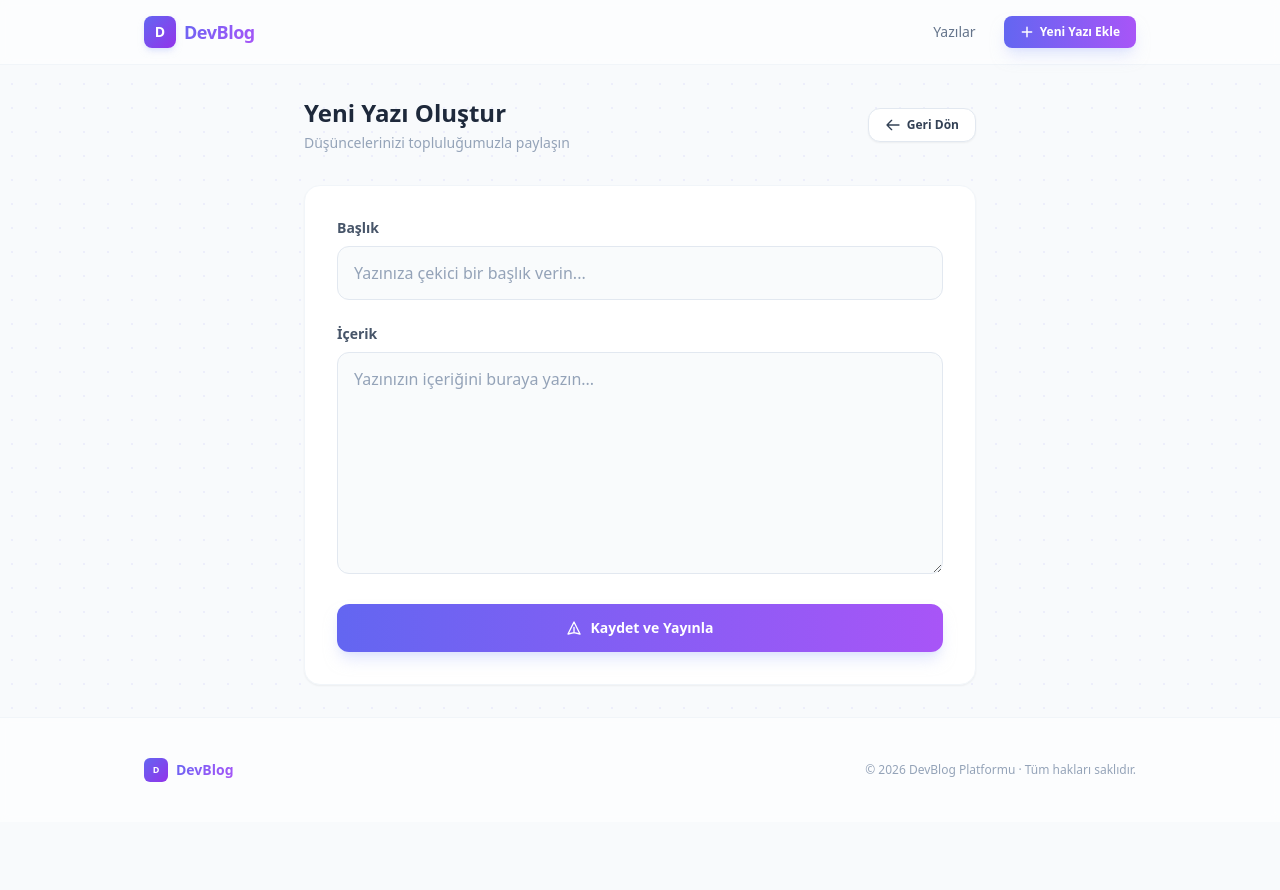
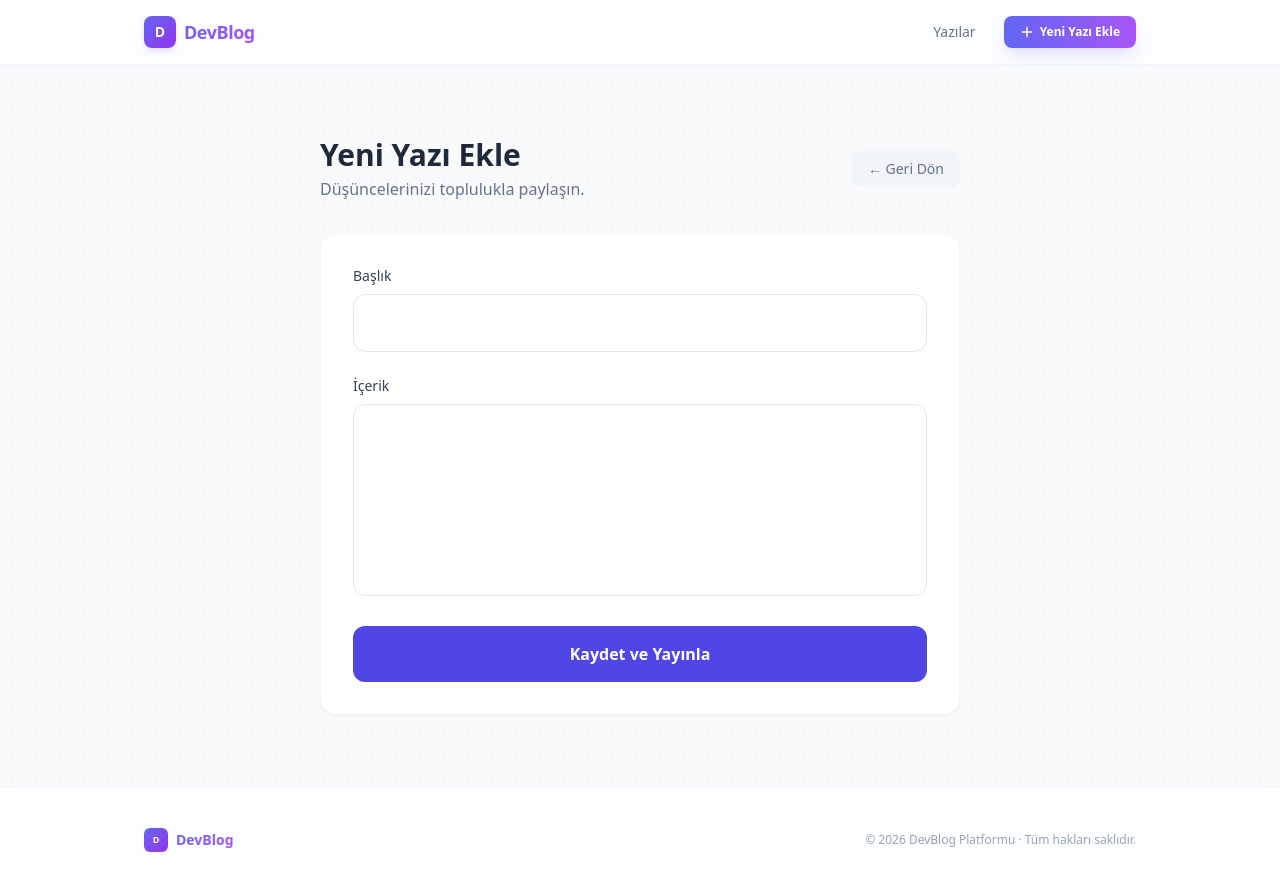
Before and after one commit to evrimcolakoglu/blog-task, a Next.js app in the folder frontend/: page /create in a window 1280 px wide. Before the commit the page ends 822 px from the top, so only its background shows below. Built offline with nearby package versions, Linux system fonts and the light colour scheme; no server answers.

Commit message:
emergency fix: bypassed auth check on create page

```diff
--- a/frontend/src/app/create/page.tsx
+++ b/frontend/src/app/create/page.tsx
@@ -1,78 +1,69 @@
 "use client";
-
 import { useState } from "react";
 import { useRouter } from "next/navigation";
 import Link from "next/link";
 
-const API_URL = process.env.NEXT_PUBLIC_API_URL || "http://localhost:8080";
-
 export default function CreatePost() {
     const [title, setTitle] = useState("");
     const [content, setContent] = useState("");
-    const [isLoading, setIsLoading] = useState(false);
     const router = useRouter();
 
     const handleSubmit = async (e: React.FormEvent) => {
         e.preventDefault();
 
-        const token = localStorage.getItem("token");
-        if (!token) {
-            alert("Lütfen giriş yapın!");
-            router.push("/login");
-            return;
-        }
+        // GİRİŞ KONTROLÜNÜ İPTAL ETTİK, DİREKT GÖNDERİYORUZ
+        try {
+            const res = await fetch("http://138.197.187.123:8080/api/posts", {
+                method: "POST",
+                headers: { "Content-Type": "application/json" },
+                // Yazar adını zorunlu olarak "Anonim" veya "Evrim" yolluyoruz
+                body: JSON.stringify({ title, content, author: "Evrim" }),
+            });
 
-        setIsLoading(true);
-        const newPost = { title, content };
-
-        const res = await fetch(`${API_URL}/api/posts`, {
-            method: "POST",
-            headers: {
-                "Content-Type": "application/json",
-                "Authorization": `Bearer ${token}`
-            },
-            body: JSON.stringify(newPost),
-        });
-
-        if (res.ok) {
-            router.push("/");
-            router.refresh();
-        } else {
-            setIsLoading(false);
-            alert("Bir hata oluştu. Lütfen tekrar deneyin.");
+            if (res.ok) {
+                router.push("/");
+            } else {
+                alert("Backend'e kayıt yapılamadı, ama sistem çalışıyor.");
+            }
+        } catch (err) {
+            console.error(err);
         }
     };
 
     return (
-        <div className="max-w-2xl mx-auto animate-fade-in-up">
+        <div className="max-w-2xl mx-auto py-10 px-4">
             <div className="flex items-center justify-between mb-8">
                 <div>
-                    <h1 className="text-2xl font-bold text-slate-800">Yeni Yazı Oluştur</h1>
-                    <p className="text-sm text-slate-400 mt-1">Düşüncelerinizi topluluğumuzla paylaşın</p>
+                    <h1 className="text-3xl font-bold text-slate-800">Yeni Yazı Ekle</h1>
+                    <p className="text-slate-500 mt-1">Düşüncelerinizi toplulukla paylaşın.</p>
                 </div>
-                <Link href="/" className="btn-secondary !px-4 !py-2 !text-xs gap-1.5">
-                    <svg className="w-4 h-4" fill="none" stroke="currentColor" viewBox="0 0 24 24">
-                        <path strokeLinecap="round" strokeLinejoin="round" strokeWidth={2} d="M10 19l-7-7m0 0l7-7m-7 7h18" />
-                    </svg>
-                    Geri Dön
+                <Link href="/" className="text-sm font-medium text-slate-500 hover:text-slate-800 px-4 py-2 bg-slate-100 rounded-lg">
+                    ← Geri Dön
                 </Link>
             </div>
 
-            <form onSubmit={handleSubmit} className="bg-white p-8 rounded-2xl border border-slate-100 shadow-sm space-y-6">
+            <form onSubmit={handleSubmit} className="space-y-6 bg-white p-8 rounded-2xl shadow-sm border border-slate-100">
                 <div>
-                    <label className="block text-sm font-semibold text-slate-600 mb-2">Başlık</label>
-                    <input type="text" value={title} onChange={(e) => setTitle(e.target.value)} className="input-modern" placeholder="Yazınıza çekici bir başlık verin..." required />
+                    <label className="block text-sm font-medium text-slate-700 mb-2">Başlık</label>
+                    <input
+                        type="text"
+                        value={title}
+                        onChange={(e) => setTitle(e.target.value)}
+                        className="w-full p-4 border border-slate-200 rounded-xl focus:ring-2 focus:ring-indigo-500 outline-none"
+                        required
+                    />
                 </div>
                 <div>
-                    <label className="block text-sm font-semibold text-slate-600 mb-2">İçerik</label>
-                    <textarea value={content} onChange={(e) => setContent(e.target.value)} rows={8} className="textarea-modern" placeholder="Yazınızın içeriğini buraya yazın..." required></textarea>
+                    <label className="block text-sm font-medium text-slate-700 mb-2">İçerik</label>
+                    <textarea
+                        value={content}
+                        onChange={(e) => setContent(e.target.value)}
+                        className="w-full p-4 border border-slate-200 rounded-xl h-48 focus:ring-2 focus:ring-indigo-500 outline-none resize-none"
+                        required
+                    />
                 </div>
-                <button type="submit" disabled={isLoading} className="btn-primary w-full !rounded-xl !py-3.5 gap-2 disabled:opacity-60 disabled:cursor-not-allowed">
-                    {isLoading ? (
-                        <><div className="w-4 h-4 rounded-full border-2 border-white/30 border-t-white animate-spin"></div>Yayınlanıyor...</>
-                    ) : (
-                        <><svg className="w-4 h-4" fill="none" stroke="currentColor" viewBox="0 0 24 24"><path strokeLinecap="round" strokeLinejoin="round" strokeWidth={2} d="M12 19l9 2-9-18-9 18 9-2zm0 0v-8" /></svg>Kaydet ve Yayınla</>
-                    )}
+                <button type="submit" className="w-full py-4 bg-indigo-600 hover:bg-indigo-700 text-white rounded-xl font-semibold transition-colors">
+                    Kaydet ve Yayınla
                 </button>
             </form>
         </div>
```
